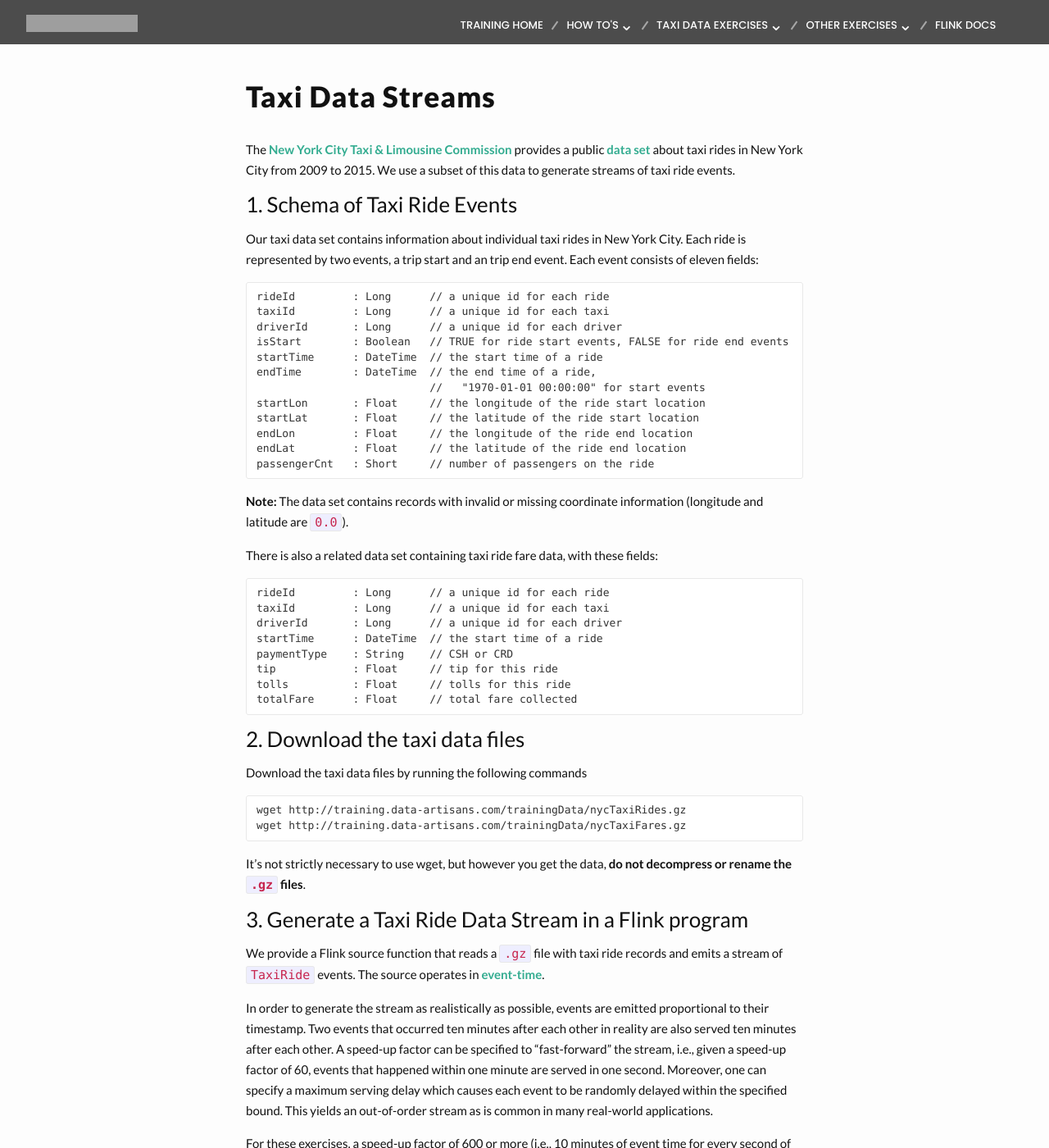
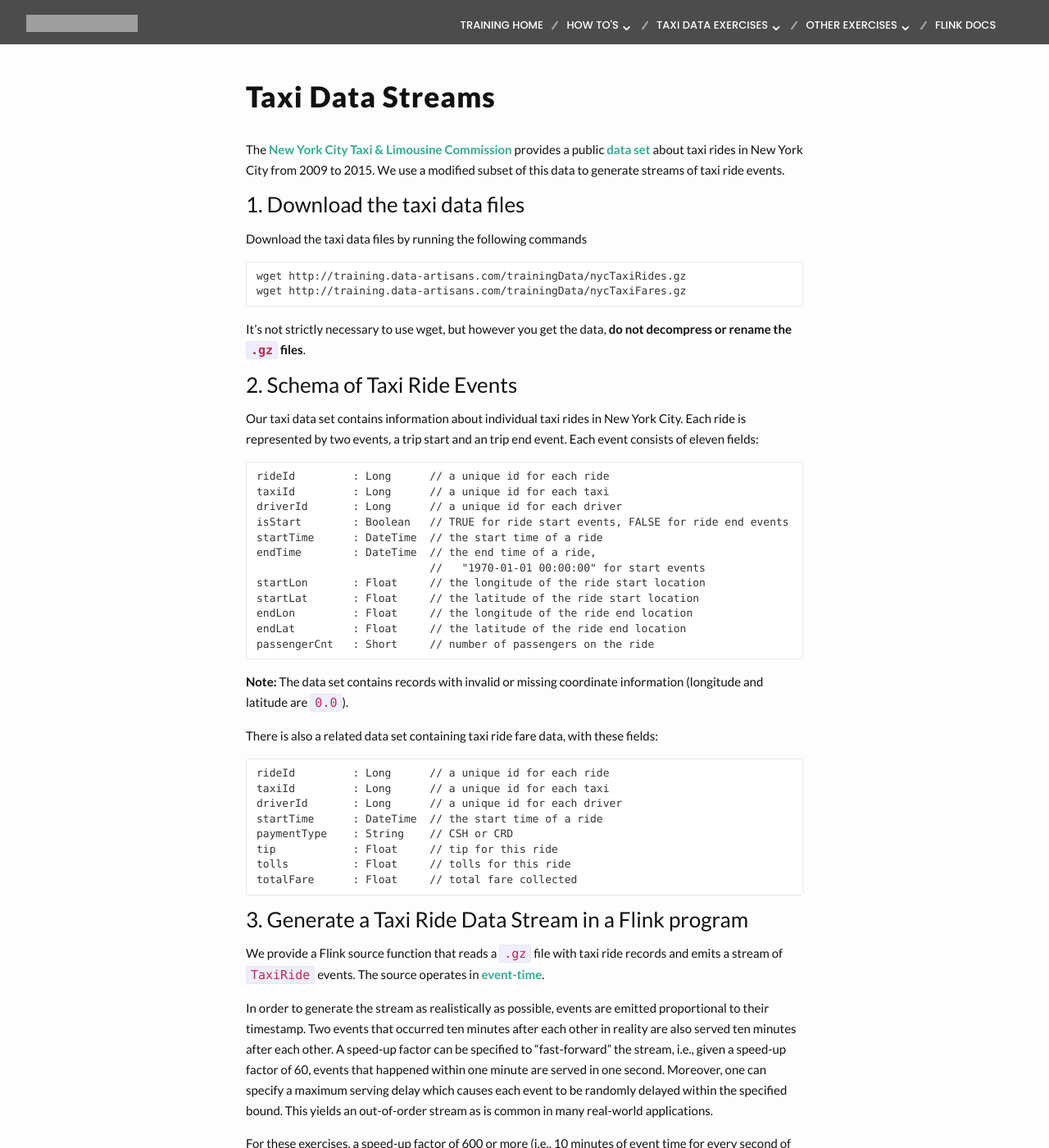
Before and after one commit to dataArtisans/flink-training-web, a Jekyll site: the page built from exercises/taxiData.md, in a window 1280 px wide and 1400 px high. Shown: the whole window at 82% size. Built offline with Jekyll 4.4.1, drawn with Linux system fonts in a browser that asks for light colours; nearby versions of some CDN libraries; some of the changed lines change nothing that is shown; grey boxes are pictures that could not be loaded.

Commit message:
Put the download links higher on the taxi data page

```diff
--- a/exercises/taxiData.md
+++ b/exercises/taxiData.md
@@ -4,9 +4,20 @@ title: Taxi Data Streams
 permalink: /exercises/taxiData.html
 ---
 
-The [New York City Taxi & Limousine Commission](http://www.nyc.gov/html/tlc/html/home/home.shtml) provides a public [data set](https://uofi.app.box.com/NYCtaxidata) about taxi rides in New York City from 2009 to 2015. We use a subset of this data to generate streams of taxi ride events.
+The [New York City Taxi & Limousine Commission](http://www.nyc.gov/html/tlc/html/home/home.shtml) provides a public [data set](https://uofi.app.box.com/NYCtaxidata) about taxi rides in New York City from 2009 to 2015. We use a modified subset of this data to generate streams of taxi ride events.
 
-### 1. Schema of Taxi Ride Events
+### 1. Download the taxi data files
+
+Download the taxi data files by running the following commands
+
+~~~~
+wget http://training.data-artisans.com/trainingData/nycTaxiRides.gz
+wget http://training.data-artisans.com/trainingData/nycTaxiFares.gz
+~~~~
+
+It's not strictly necessary to use wget, but however you get the data, **do not decompress or rename the `.gz` files**.
+
+### 2. Schema of Taxi Ride Events
 
 Our taxi data set contains information about individual taxi rides in New York City.
 Each ride is represented by two events, a trip start and an trip end event.
@@ -41,17 +52,6 @@ tip            : Float     // tip for this ride
 tolls          : Float     // tolls for this ride
 totalFare      : Float     // total fare collected
 ~~~
-
-### 2. Download the taxi data files
-
-Download the taxi data files by running the following commands
-
-~~~~
-wget http://training.data-artisans.com/trainingData/nycTaxiRides.gz
-wget http://training.data-artisans.com/trainingData/nycTaxiFares.gz
-~~~~
-
-It's not strictly necessary to use wget, but however you get the data, **do not decompress or rename the `.gz` files**.
 
 ### 3. Generate a Taxi Ride Data Stream in a Flink program
 
```
